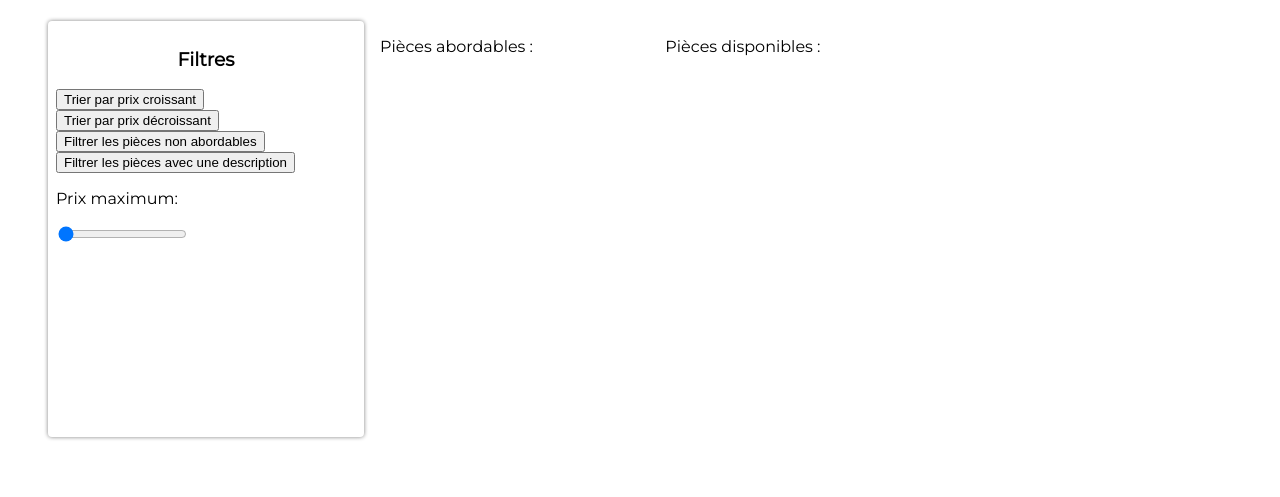
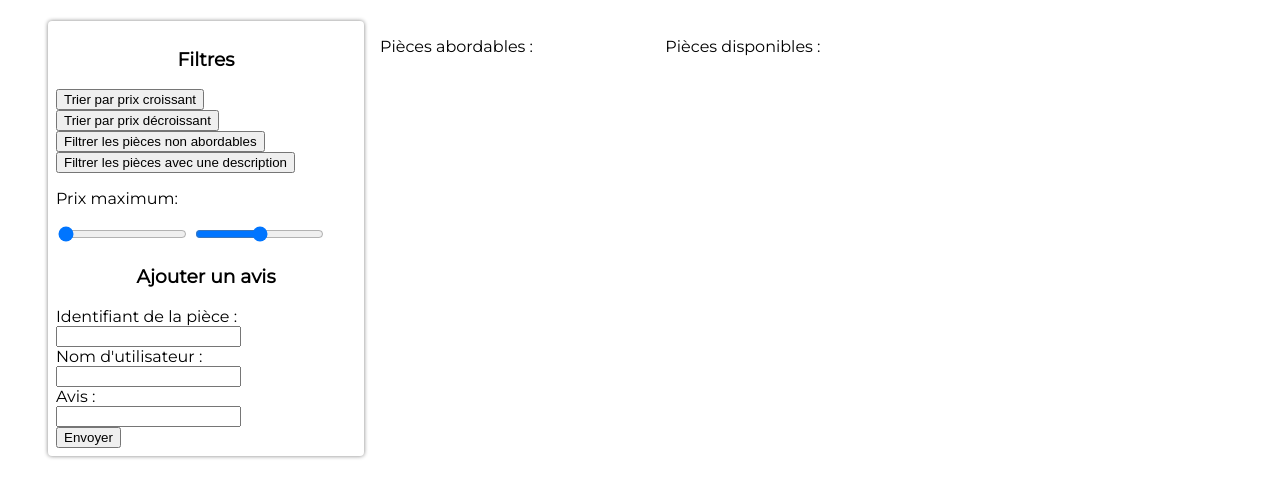
Before and after one commit to Anth0-12/Projet-Les-Bonnes-Pieces-Openclassrooms, a website with bundled scripts: page index.html in a window 1280 px wide. Shown: the part 117-614 px from the top of the page. Built offline with nearby package versions, Linux system fonts and the light colour scheme; files whose address does not match are found by name.

Commit message:
Ajout d'un formulaire dans les filtres pour envoyer un commentaire

```diff
--- a/index.html
+++ b/index.html
@@ -27,6 +27,19 @@
 			<br>
 			<p>Prix maximum:</p>
 			<input type="range" name="prix-max" id="prix-max" min="0" max="60" step="5" value="0">
+			<input type="range" name="prix-max" id="prix-max" min="0" max="60" step="5">
+
+			<!-- formulaire ajout de commentaires -->
+			<h3>Ajouter un avis</h3>
+			<form class="formulaire-avis">
+				Identifiant de la pièce :<br>
+				<input type="number" name="piece-id"><br>
+				Nom d'utilisateur :<br>
+				<input type="text" name="utilisateur"><br>
+				Avis :<br>
+				<input type="text" name="commentaire"><br>
+				<button>Envoyer</button>
+			</form>
 		</section>
 
 		<!-- Fiches produits -->
```
